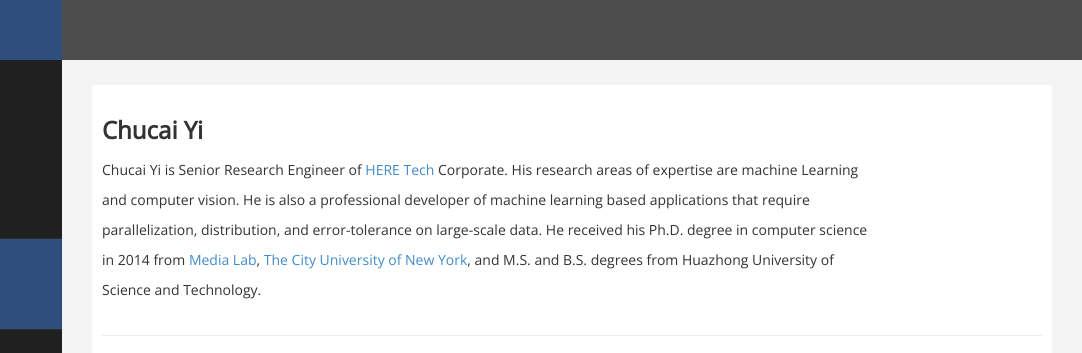
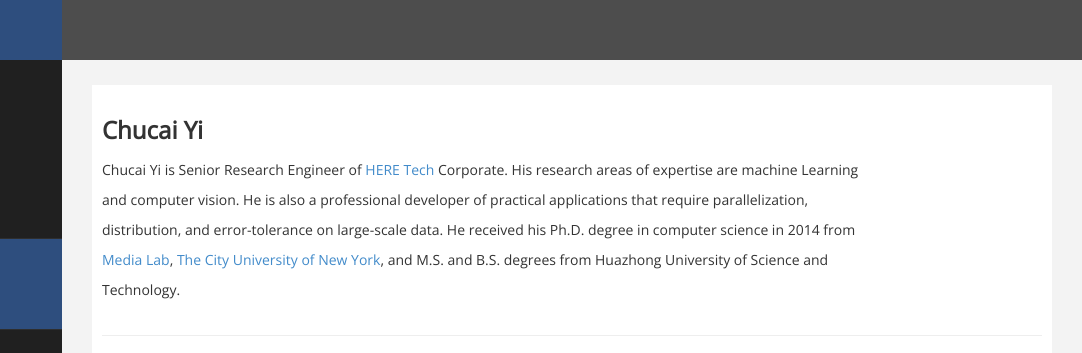
Before and after one commit to chucai2000/chucai2000.github.io, a plain HTML site: page index.html in a window 1280 px wide. Shown: the top 353 px of the page, 198-1280 px from the left. Drawn offline with nearby package versions, Linux system fonts and the light colour scheme.

Commit message:
Update Brief Bio.

```diff
--- a/index.html
+++ b/index.html
@@ -64,7 +64,7 @@
                         <h5>
                             Chucai Yi is Senior Research Engineer of <a href="https://here.com/en">HERE Tech</a> Corporate.
                             His research areas of expertise are machine Learning and computer vision. He is also a professional developer
-                            of machine learning based applications that require parallelization, distribution, and error-tolerance on large-scale data.
+                            of practical applications that require parallelization, distribution, and error-tolerance on large-scale data.
                             He received his Ph.D. degree in computer science in 2014 from <a href="http://media-lab.ccny.cuny.edu/">Media Lab</a>,
                             <a href="https://www.gc.cuny.edu/Home">The City University of New York</a>, and M.S. and B.S. degrees from
                             Huazhong University of Science and Technology.
```
